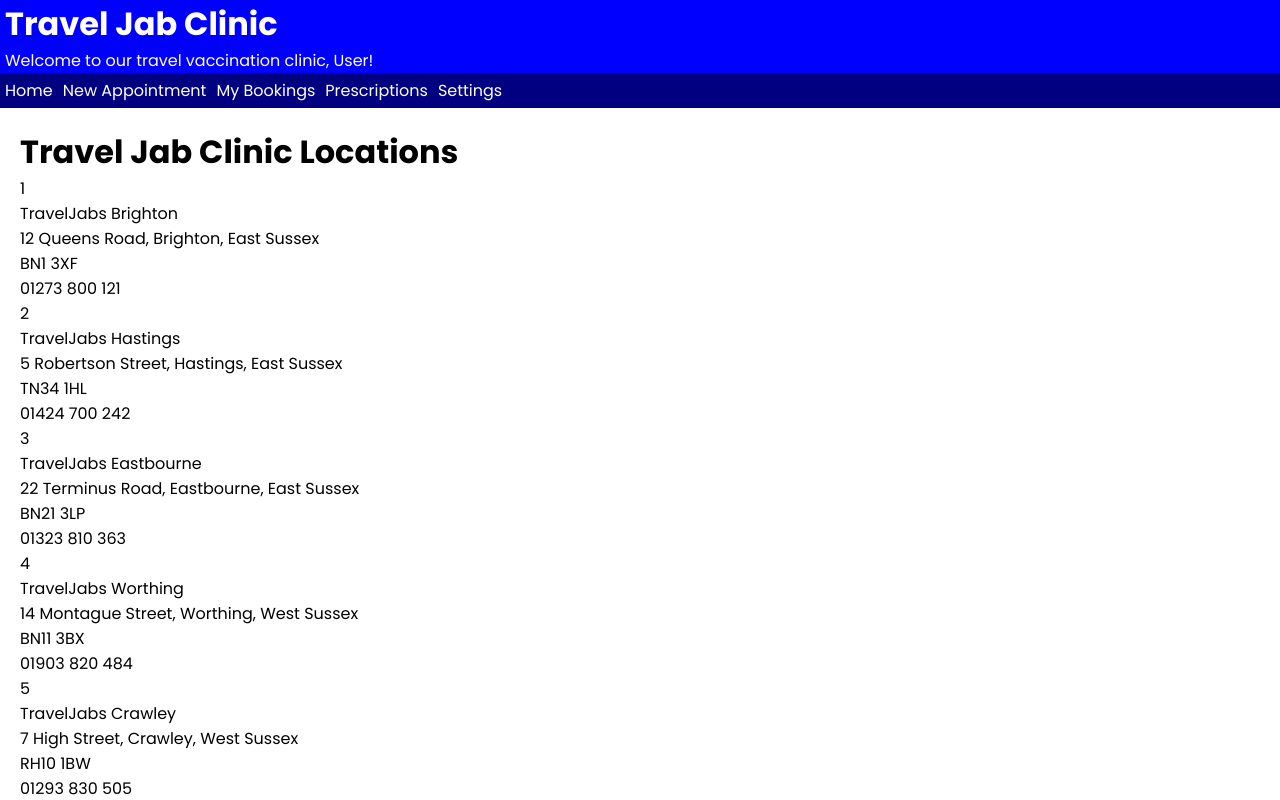
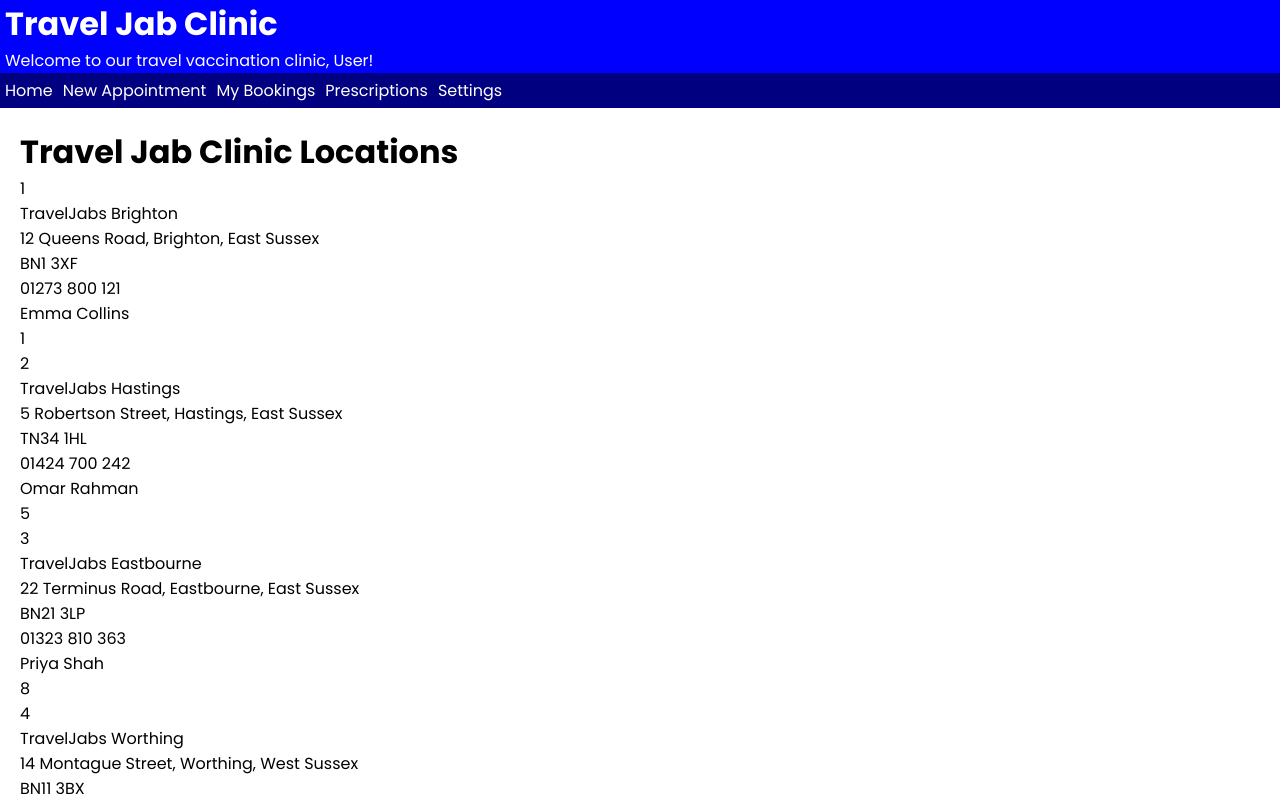
Before and after one commit to Elijah-Obiago/group66-database-coursework-Y2, a React (Vite) app: page / in a window 1280 px wide. Shown: the top 800 px of the page. Built offline with nearby package versions, Linux system fonts and the light colour scheme.

Commit message:
Clinic Managers and IDs added

```diff
--- a/src/App.jsx
+++ b/src/App.jsx
@@ -144,6 +144,10 @@ function App() {
               <p>{clinic.ClinicAddress}</p>
               <p>{clinic.ClinicPostcode}</p>
               <p>{clinic.ClinicContact}</p>
+              <p>
+                {clinic.ClinicManagerFirstname} {clinic.ClinicManagerLastname}
+              </p>
+              <p>{clinic.ClinicManagerID}</p>
             </div>
           );
         })}
```
